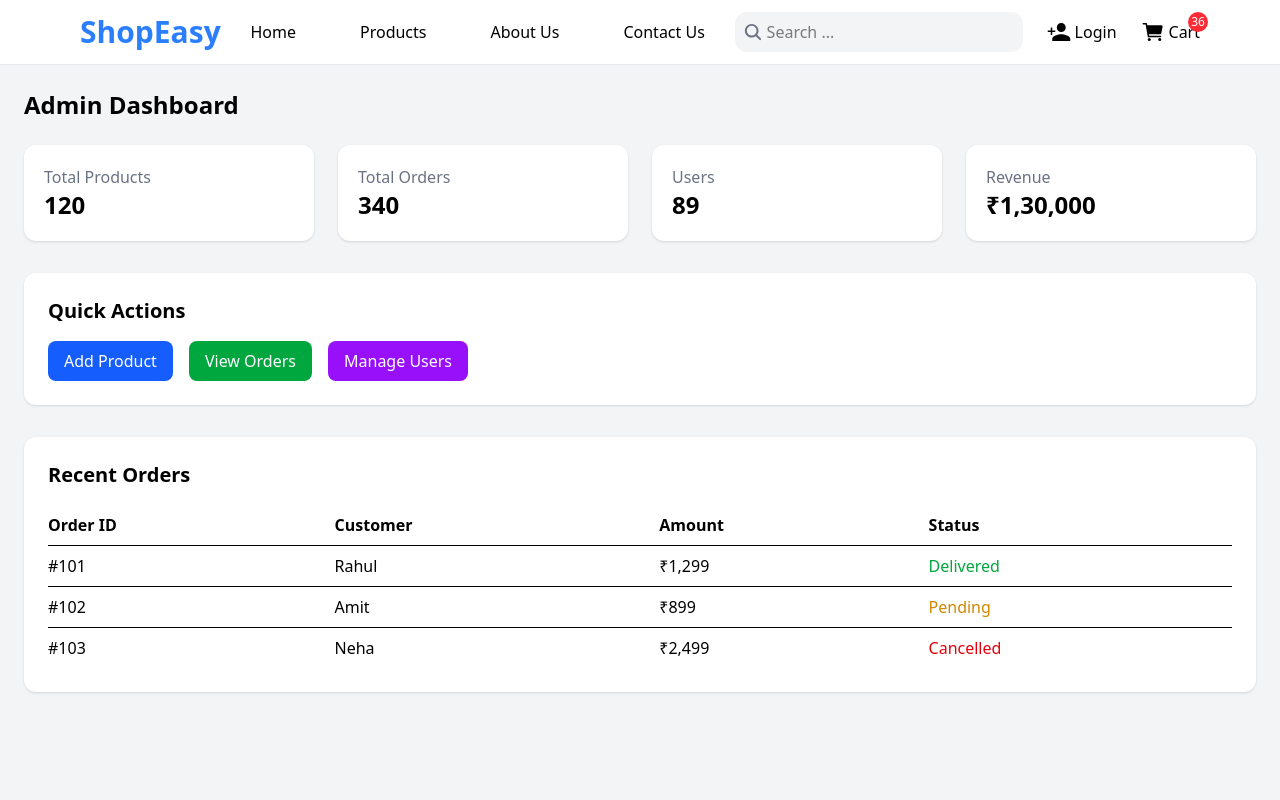
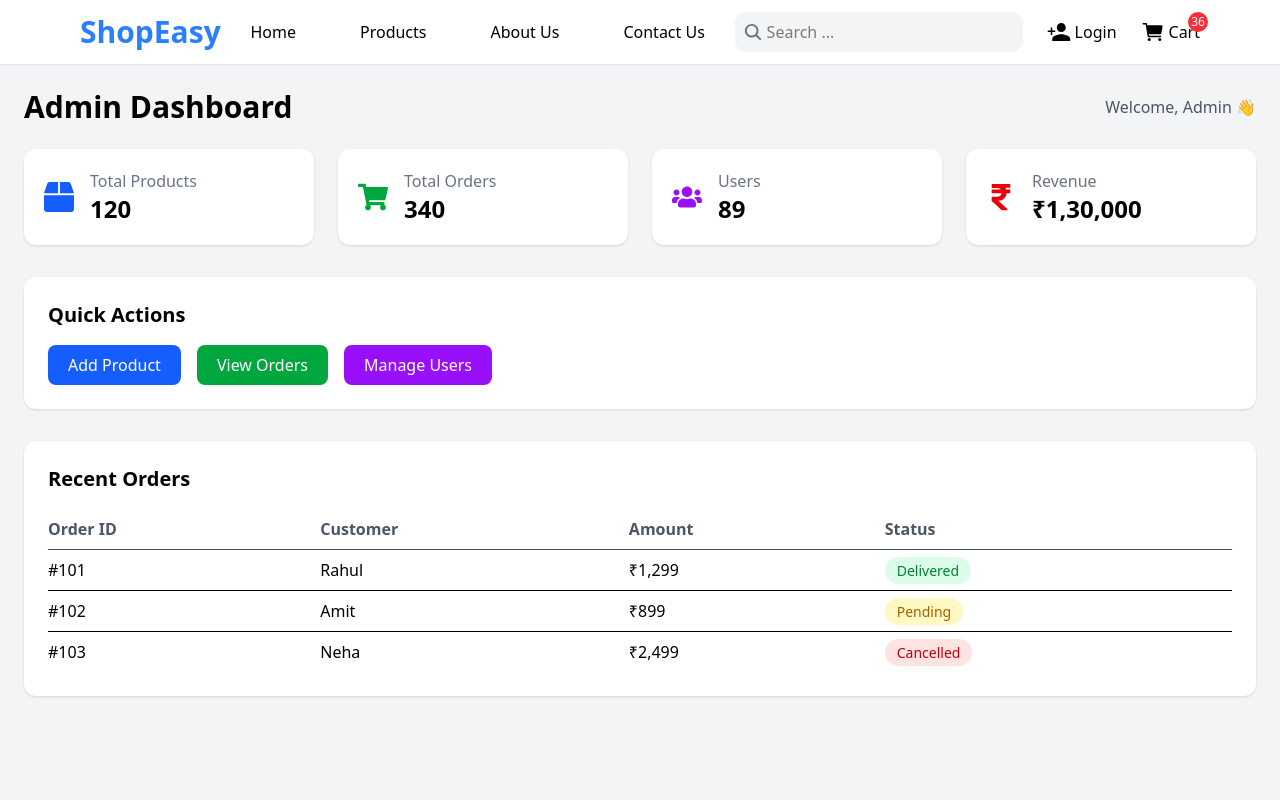
Before and after one commit to fozirawat6869/Ecommerce-Website, a React (Vite) app in the folder e-commerce/: page /adminHome in a window 1280 px wide. Shown: the top 800 px of the page. Built offline with nearby package versions, Linux system fonts and the light colour scheme; the HTML template or start-up script is replaced by a standard one.

Commit message:
update admin home page

```diff
--- a/e-commerce/src/components/pages/AdminHomePage.jsx
+++ b/e-commerce/src/components/pages/AdminHomePage.jsx
@@ -1,33 +1,49 @@
 import React from "react";
+import { FaBox, FaShoppingCart, FaUsers, FaRupeeSign } from "react-icons/fa";
 
 function AdminHomePage() {
   return (
     <div className="min-h-screen bg-gray-100 p-6">
 
       {/* Header */}
-      <h1 className="text-2xl font-bold mb-6">Admin Dashboard</h1>
+      <div className="flex justify-between items-center mb-6">
+        <h1 className="text-3xl font-bold">Admin Dashboard</h1>
+        <p className="text-gray-600">Welcome, Admin 👋</p>
+      </div>
 
       {/* Stats Cards */}
       <div className="grid grid-cols-1 sm:grid-cols-2 lg:grid-cols-4 gap-6 mb-8">
 
-        <div className="bg-white p-5 rounded-xl shadow">
+        <div className="bg-white p-5 rounded-xl shadow flex items-center gap-4">
+          <FaBox className="text-blue-600 text-3xl" />
+          <div>
             <h2 className="text-gray-500">Total Products</h2>
             <p className="text-2xl font-bold">120</p>
           </div>
+        </div>
 
-        <div className="bg-white p-5 rounded-xl shadow">
+        <div className="bg-white p-5 rounded-xl shadow flex items-center gap-4">
+          <FaShoppingCart className="text-green-600 text-3xl" />
+          <div>
             <h2 className="text-gray-500">Total Orders</h2>
             <p className="text-2xl font-bold">340</p>
           </div>
+        </div>
 
-        <div className="bg-white p-5 rounded-xl shadow">
+        <div className="bg-white p-5 rounded-xl shadow flex items-center gap-4">
+          <FaUsers className="text-purple-600 text-3xl" />
+          <div>
             <h2 className="text-gray-500">Users</h2>
             <p className="text-2xl font-bold">89</p>
           </div>
+        </div>
 
-        <div className="bg-white p-5 rounded-xl shadow">
+        <div className="bg-white p-5 rounded-xl shadow flex items-center gap-4">
+          <FaRupeeSign className="text-red-600 text-3xl" />
+          <div>
             <h2 className="text-gray-500">Revenue</h2>
             <p className="text-2xl font-bold">₹1,30,000</p>
+          </div>
         </div>
 
       </div>
@@ -37,15 +53,15 @@ function AdminHomePage() {
         <h2 className="text-xl font-semibold mb-4">Quick Actions</h2>
 
         <div className="flex gap-4 flex-wrap">
-          <button className="bg-blue-600 text-white px-4 py-2 rounded-lg">
+          <button className="bg-blue-600 hover:bg-blue-700 text-white px-5 py-2 rounded-lg">
             Add Product
           </button>
 
-          <button className="bg-green-600 text-white px-4 py-2 rounded-lg">
+          <button className="bg-green-600 hover:bg-green-700 text-white px-5 py-2 rounded-lg">
             View Orders
           </button>
 
-          <button className="bg-purple-600 text-white px-4 py-2 rounded-lg">
+          <button className="bg-purple-600 hover:bg-purple-700 text-white px-5 py-2 rounded-lg">
             Manage Users
           </button>
         </div>
@@ -55,13 +71,14 @@ function AdminHomePage() {
       <div className="bg-white rounded-xl shadow p-6">
         <h2 className="text-xl font-semibold mb-4">Recent Orders</h2>
 
+        <div className="overflow-x-auto">
           <table className="w-full border-collapse">
             <thead>
-            <tr className="text-left border-b">
-              <th className="py-2">Order ID</th>
-              <th className="py-2">Customer</th>
-              <th className="py-2">Amount</th>
-              <th className="py-2">Status</th>
+              <tr className="border-b text-gray-600">
+                <th className="py-2 text-left">Order ID</th>
+                <th className="py-2 text-left">Customer</th>
+                <th className="py-2 text-left">Amount</th>
+                <th className="py-2 text-left">Status</th>
               </tr>
             </thead>
 
@@ -70,24 +87,38 @@ function AdminHomePage() {
                 <td className="py-2">#101</td>
                 <td className="py-2">Rahul</td>
                 <td className="py-2">₹1,299</td>
-              <td className="py-2 text-green-600">Delivered</td>
+                <td className="py-2">
+                  <span className="bg-green-100 text-green-700 px-3 py-1 rounded-full text-sm">
+                    Delivered
+                  </span>
+                </td>
               </tr>
 
               <tr className="border-b">
                 <td className="py-2">#102</td>
                 <td className="py-2">Amit</td>
                 <td className="py-2">₹899</td>
-              <td className="py-2 text-yellow-600">Pending</td>
+                <td className="py-2">
+                  <span className="bg-yellow-100 text-yellow-700 px-3 py-1 rounded-full text-sm">
+                    Pending
+                  </span>
+                </td>
               </tr>
 
               <tr>
                 <td className="py-2">#103</td>
                 <td className="py-2">Neha</td>
                 <td className="py-2">₹2,499</td>
-              <td className="py-2 text-red-600">Cancelled</td>
+                <td className="py-2">
+                  <span className="bg-red-100 text-red-700 px-3 py-1 rounded-full text-sm">
+                    Cancelled
+                  </span>
+                </td>
               </tr>
             </tbody>
           </table>
+        </div>
+
       </div>
 
     </div>
--- a/e-commerce/src/components/pages/CreateProduct.jsx
+++ b/e-commerce/src/components/pages/CreateProduct.jsx
@@ -1,5 +1,3 @@
-
-
 import React, { useEffect, useState } from "react";
 import axios from "axios";
 import { filterConfig } from "../reuseCode/filterConfig";
```
Lines whose indentation alone changed are shown as unchanged.
